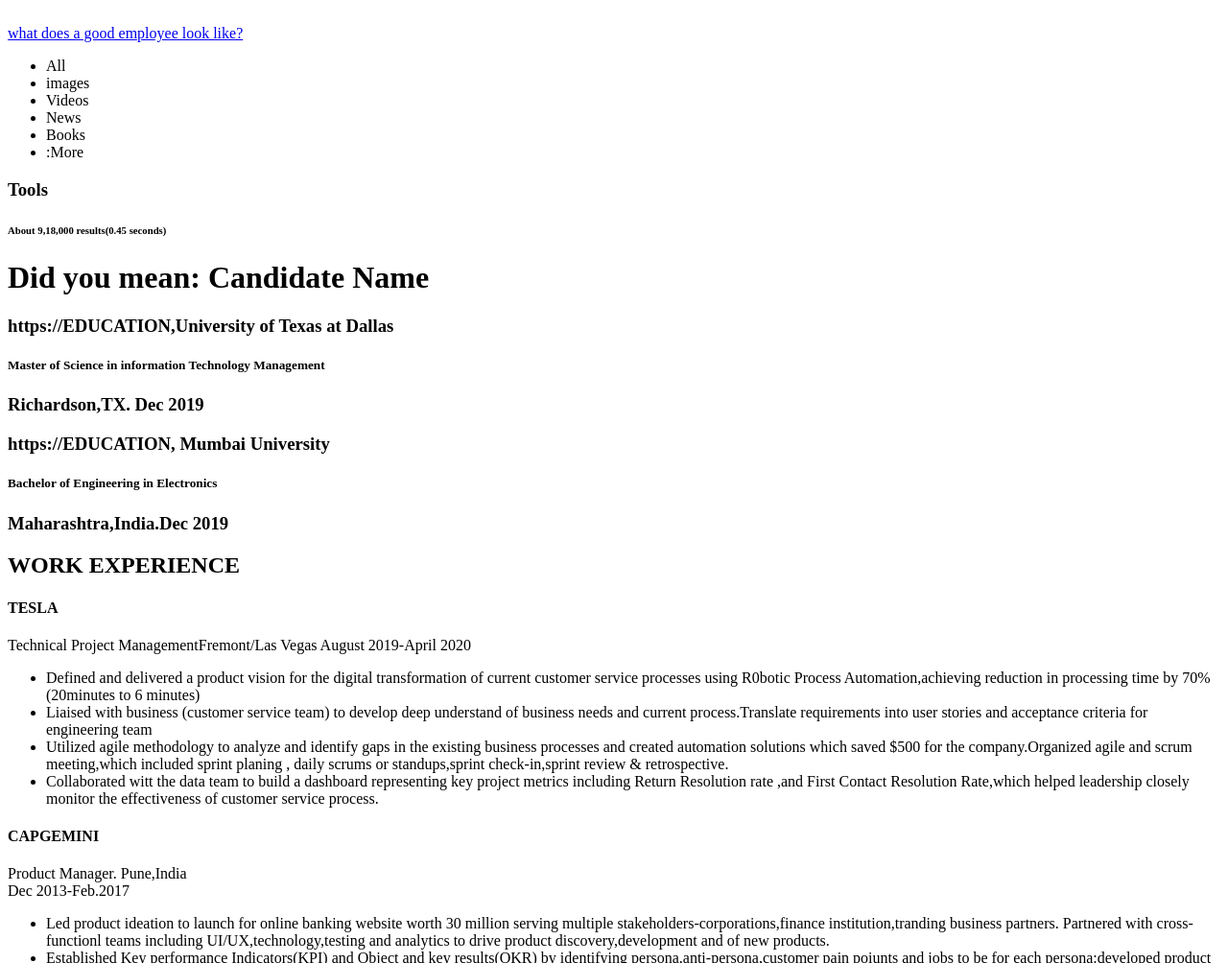
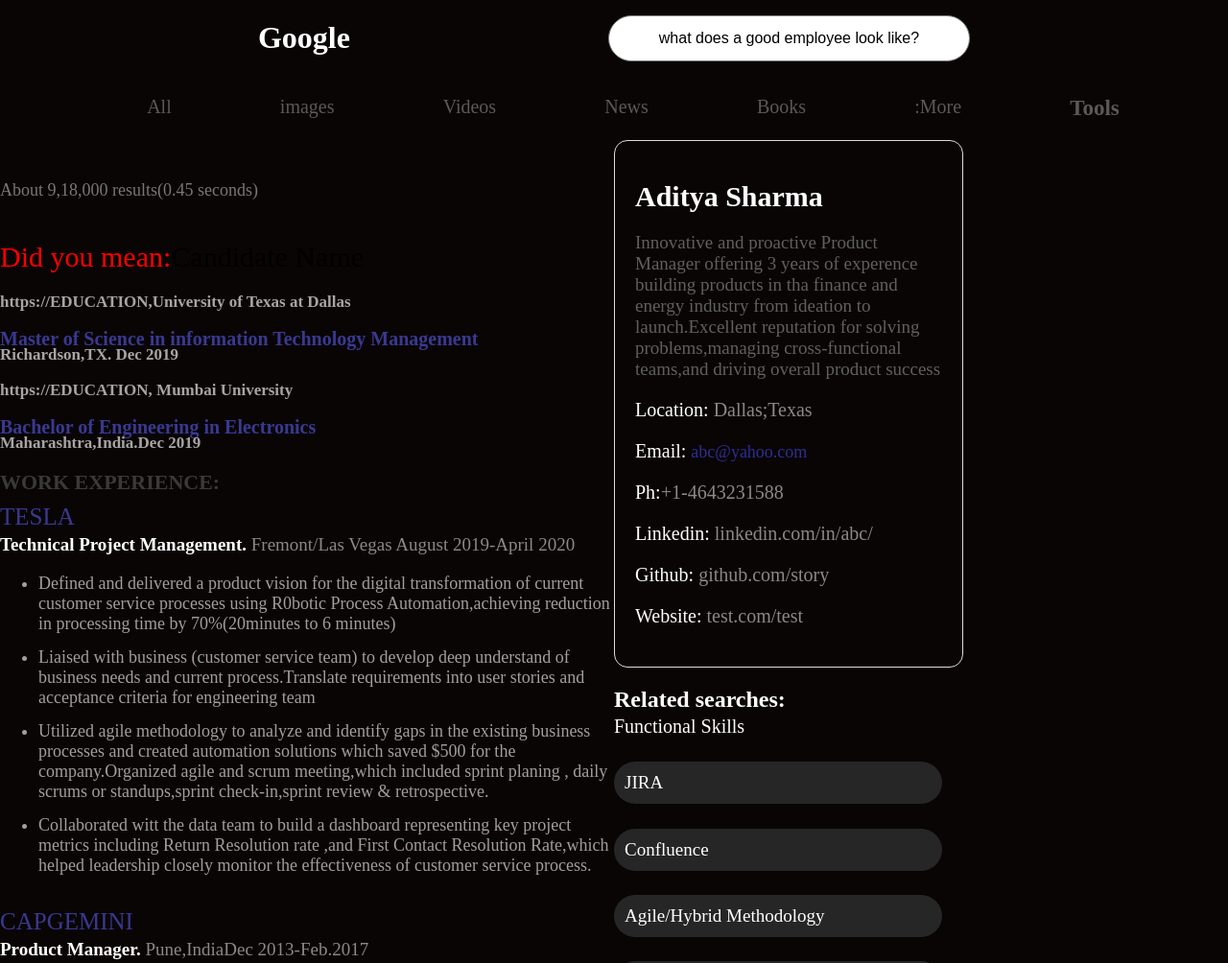
Before and after one commit to sakshii95/10_august, a plain HTML site: page practice2/index.html in a window 1280 px wide. Shown: the top 1004 px of the page at 96% size. Drawn offline with Linux system fonts and the light colour scheme.

Commit message:
practice4

```diff
--- a/practice2/index.html
+++ b/practice2/index.html
@@ -11,10 +11,10 @@
         <div class="search-nav">
             <div class="navbar">
                 <div class="logo">
-                    <img src="" alt="">
+                   <h1>Google</h1>
                 </div>
                 <div class="search-btn">
-                   <a href="#"> what does a good employee look like?</a>
+                    <button>what does a good employee look like?</button>
 
                 </div>
 
@@ -29,23 +29,23 @@
         <li>News</li>
         <li>Books</li>
         <li>:More</li>
+        <li class="tool-btn">Tools</li>
+    </ul>
 
-    </ul>
-<h3>Tools</h3>
 </div>
 <div class="container-candidate">
     <div class="container-right">
         <h6>About 9,18,000 results(0.45 seconds)</h6>
-        <h1>Did you mean: Candidate Name</h1>
+        <h1> <span class="bright">Did you mean:</span>Candidate Name</h1>
 <h3>https://EDUCATION,University of Texas at Dallas</h3>
 <h5>Master of Science in information Technology Management</h5>
 <h3>Richardson,TX. Dec 2019</h3>
 <h3>https://EDUCATION, Mumbai University</h3>
 <h5>Bachelor of Engineering in Electronics</h5>
 <h3>Maharashtra,India.Dec 2019</h3>
-<h2>WORK EXPERIENCE</h2>
+<h2>WORK EXPERIENCE:</h2>
 <h4>TESLA</h4>
-<p>Technical Project Management<span class="light">Fremont/Las Vegas August 2019-April 2020</span></p>
+<p>Technical Project Management. <span class="light">Fremont/Las Vegas August 2019-April 2020</span></p>
 <ul class="list1">
     <li>Defined and delivered a product vision for the digital transformation of current customer service processes using R0botic Process Automation,achieving reduction in processing time by 70%(20minutes to 6 minutes)</li>
     <li>Liaised  with business (customer service team) to develop deep understand of business needs and current process.Translate requirements into user stories and acceptance criteria for engineering team</li>
@@ -56,8 +56,8 @@
 </ul>
 
 <h4>CAPGEMINI</h4>
-<p>Product Manager. Pune,India<br>Dec 2013-Feb.2017</p>
-<ul class="list2">
+<p>Product Manager. <span class="light" >  Pune,IndiaDec 2013-Feb.2017</span></p>
+<ul class="list1">
 <li>Led product ideation to launch for online banking website worth 30 million serving multiple stakeholders-corporations,finance institution,tranding business partners. Partnered with cross-functionl teams including UI/UX,technology,testing and analytics to drive product discovery,development and of new products. </li>
 <li>Established Key performance Indicators(KPI) and Object and key results(OKR) by identifying persona,anti-persona,customer pain poiunts and jobs to be for each persona:developed product requirement document(PRD) to communicate and align key components of upcoming features and products to internal teams.</li>
 <li>Evangelize product strategy and roadmap internally and parteners,driving Organization alignment and project prioritization</li>
@@ -73,12 +73,12 @@
         products in tha finance and energy industry from ideation to launch.Excellent
         reputation for solving problems,managing cross-functional teams,and driving overall
         product success </p>
-<h3>Location: Dallas;Texas</h3>
-<h3>Email: abc@yahoo.com</h3>
-<h3>Ph:+1-4643231588</h3>
-<h3>Linkedin:linkedin.com/in/abc/</h3>
-<h3>Github:github.com/story</h3>
-<h3>Website:test.com/test</h3>
+<h3>Location: <span class="light">Dallas;Texas</span></h3>
+<h3>Email: <span class="light1">abc@yahoo.com</span></h3>
+<h3>Ph:<span class="light">+1-4643231588</span></h3>
+<h3>Linkedin: <span class="light">linkedin.com/in/abc/</span></h3>
+<h3>Github: <span class="light">github.com/story</span></h3>
+<h3>Website: <span class="light">test.com/test</span></h3>
 </div>
 <h2>Related searches:</h2>
 <h3>Functional Skills</h3>
@@ -92,14 +92,14 @@
 <h4>Python</h4>
 <h4>Java</h4>
 <h1>People Also Ask:</h1>
-<h2>ACADEMIC PROJECT</h2>
+<h6>ACADEMIC PROJECT</h6>
 <p>Prediction of Factors Influencing Wine quality</p>
-<ul>
+<ul class="list2">
     <li>Used machine learning techniques including decision tree & regression to predict wine quality</li>
     <li>Built multiple regression model to understand different parameter impact on wine quality</li>
 </ul>
 <h5>Search For:<span class="dark">ACHIEVEMENTS</span></h5>
-<ul>
+<ul class="list2">
     <li>Re-organized something to make it work better</li>
     <li>Identified a problem and solved it.</li>
     <li>Come up with a new idea that improved things.</li>
--- a/practice2/style.css
+++ b/practice2/style.css
@@ -0,0 +1,212 @@
+
+
+
+
+body{
+    width: 100%;
+    height: 100%;
+    padding: 0px;
+    margin: 0px;
+
+    }
+    .container-right p {
+        font-weight: 600;
+        color: white;
+        font-size: 19px;
+    }
+    .resume-container {
+        color: white;
+        background-color: #0a0505;
+    }
+    .navbar {
+        align-items: center;
+        display: flex;
+        justify-content: space-evenly;
+    }
+    button {
+        background-color: white;
+        border: 1px solid grey;
+        font-size: 16px;
+        border-radius: 31px;
+        width: 100%;
+        padding: 14px 52px;
+    }
+
+    img {
+        width: 106px;
+    }
+    ul.differ-tools {
+        list-style-type: none;
+        justify-content: space-evenly;
+        display: flex;
+        color: #5a5858;
+        font-size: 20px;
+    }
+    li.tool-btn {
+        font-weight: 600;
+        font-size: 23px;
+    }
+    .container-right h6 {
+        font-weight: 500;
+        color: #787676;
+        font-size: 18px;
+    }
+    .container-right h1 {
+        font-weight: 500;
+        font-size: 30px;
+        color: black;
+    }span.bright {
+        font-weight: 500;
+        color: red;
+    }
+    .container-right h5 {
+        color: #393991;
+        font-size: 20px;
+        margin-bottom: -22px;
+        margin-top: 10px;
+    }
+
+    .container-right h2 {
+        font-weight: 600;
+        color: #3a3939;
+        font-size: 22px;
+    }
+    .container-right h4 {
+        color: #393991;
+        font-weight: 500;
+        font-size: 25px;
+        margin-bottom: -15px;
+    }
+
+    span.light {
+        font-weight: 500;
+        color: #8b8888;
+    }
+    /* .container-right h3 {
+        line-height: 7px;
+        font-weight: 500;
+        font-size: 16px;
+        color: #343333;
+        margin-top: 32px;
+    } */
+    .container-right h3 {
+        font-weight: 600;
+        color: #a7a4a4;
+        font-size: 17px;
+    }
+    .container-right h2 {
+        font-weight: 600;
+        color: #3a3939;
+        font-size: 22px;
+        margin-bottom: -24px;
+    }
+
+    ul.list1 li {
+        margin-top: 14px;
+        color: #a19e9e;
+        font-size: 18px;
+    }
+    .container-candidate {
+        justify-content: space-around;
+        display: flex;
+    }
+    .another.div h1 {
+        font-weight: 600;
+        font-size: 30px;
+    }
+    .another.div {
+        width: 50%;
+        border-radius: 14px;
+        padding: 21px;
+        border: 1px solid #e3d9d9;
+    }
+
+    .another.div p {
+        font-weight: 500;
+        color: #605f5f;
+        font-size: 19px;
+    }
+
+    span.light1 {
+        font-size: 18px;
+        color: #2e2e93;
+    }
+
+    .container-left h3 {
+        color: white;
+        font-weight: 5;
+        font-size: 20px;
+    }
+    .container-left h2 {
+        margin-bottom: -17px;
+    }
+
+    .container-left h4 {
+        font-weight: 500;
+        color: white;
+        font-size: 19px;
+        width: 50%;
+        border-radius: 25px;
+        background-color: #262626;
+        padding: 11px;
+    }
+    .container-left h1 {
+        font-weight: 600;
+        font-size: 24px;
+    }
+    .container-left h6 {
+        margin-top: 17px;
+        font-size: 18px;
+        font-weight: 600;
+        margin-bottom: 2px;
+        color: #3c3b3b;
+    }
+    .container-left p {
+        font-weight: 600;
+        color: #4e4d4d;
+        font-size: 18px;
+    }
+
+    ul.list2 {
+        color: #878181;
+        font-size: 18px;
+    }
+    ul.list2 li {
+        margin-top: 12px;
+    }
+    .container-left h5 {
+        font-weight: 500;
+        color: #858080;
+        font-size: 20px;
+    }
+    span.dark {
+        font-weight: 600;
+        font-size: 17px;
+        color: #424040;
+    }
+
+    .container-right {
+        width: 100%;
+    }
+    .container-left {
+        width: 100%;
+    }
+
+
+
+
+
+    @media (max-width: 600px){
+        .navbar {
+            display: initial;
+
+        }
+        img {
+            width: 100%;
+        }
+        .container-candidate {
+            display: initial;
+        }
+
+
+    }
--- a/practice3/style.css
+++ b/practice3/style.css
@@ -1,3 +1,7 @@
+
+
+
+
 body{
 width: 100%;
 height: 100%;
```
Also changed, not shown: practice4/index.html (+51 -4 lines), practice4/style.css (deleted).
